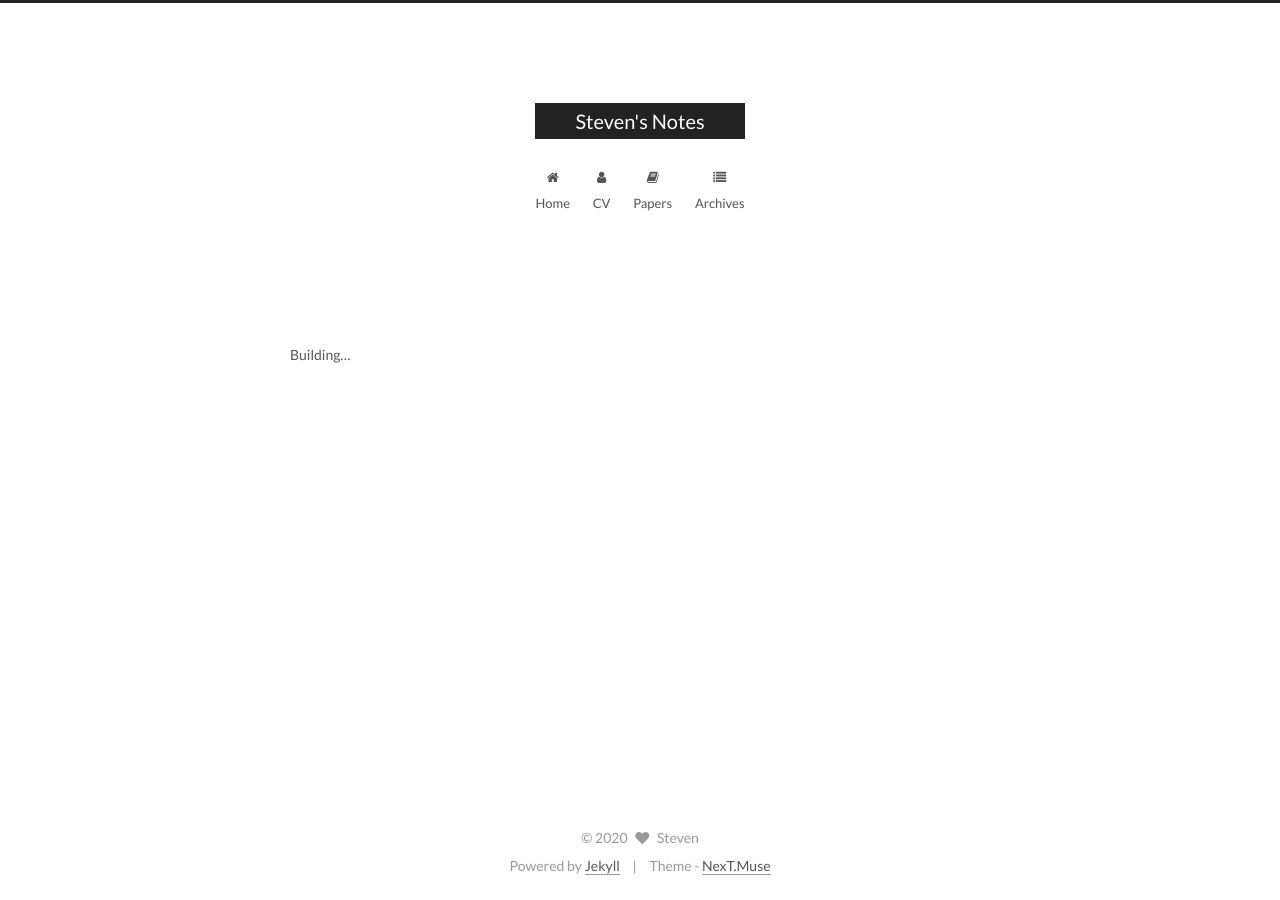
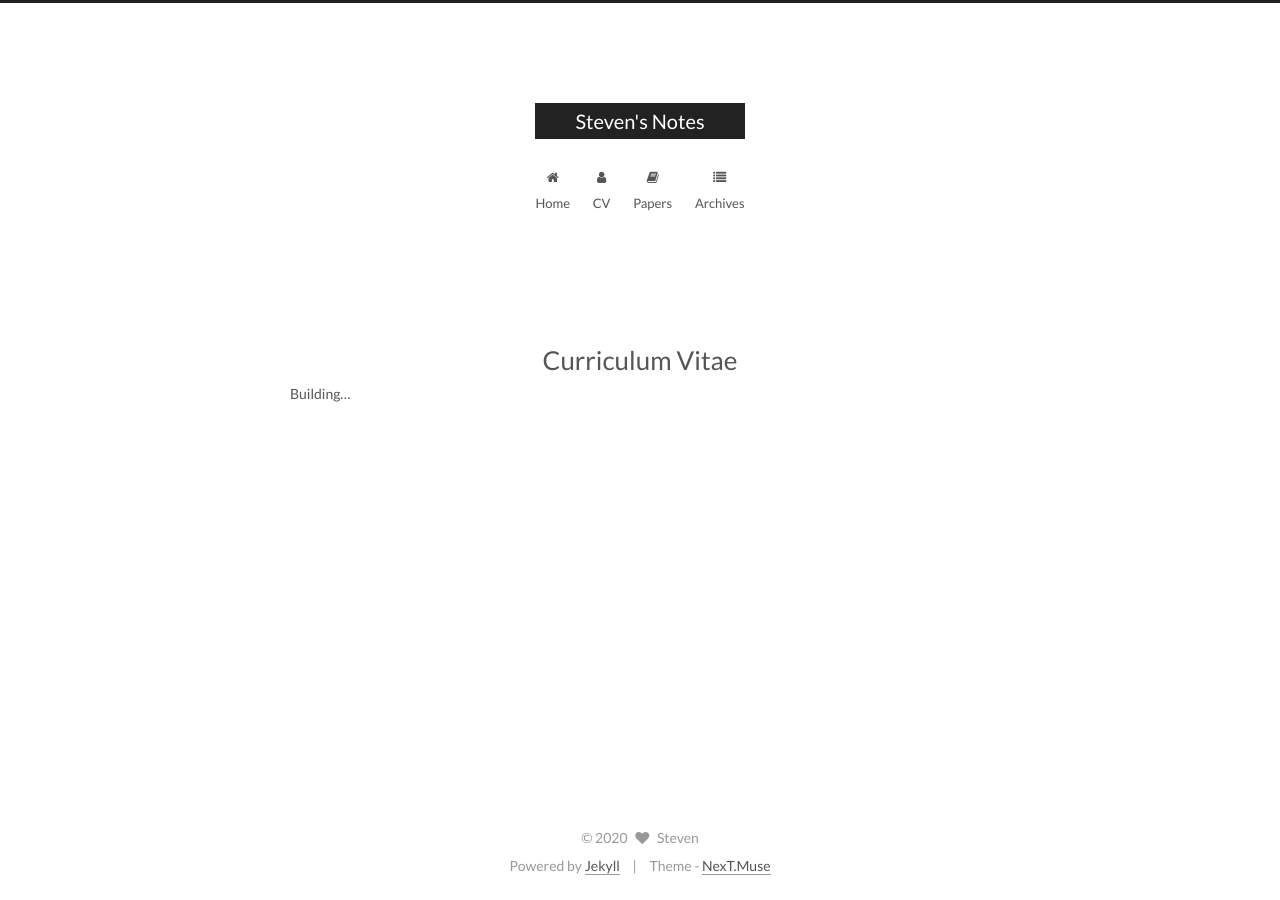
Before and after one commit to sd-zhang/sd-zhang.github.io, a Jekyll site: the page built from papers/index.md, in a window 1280 px wide. Built offline with Jekyll 4.4.1, drawn with Linux system fonts in a browser that asks for light colours.

Commit message:
title test

```diff
--- a/papers/index.md
+++ b/papers/index.md
@@ -1,6 +1,7 @@
 ---
+title: Curriculum Vitae
 layout: page
-type: cv
+# type: cv
 ---
 
 Building...
```
